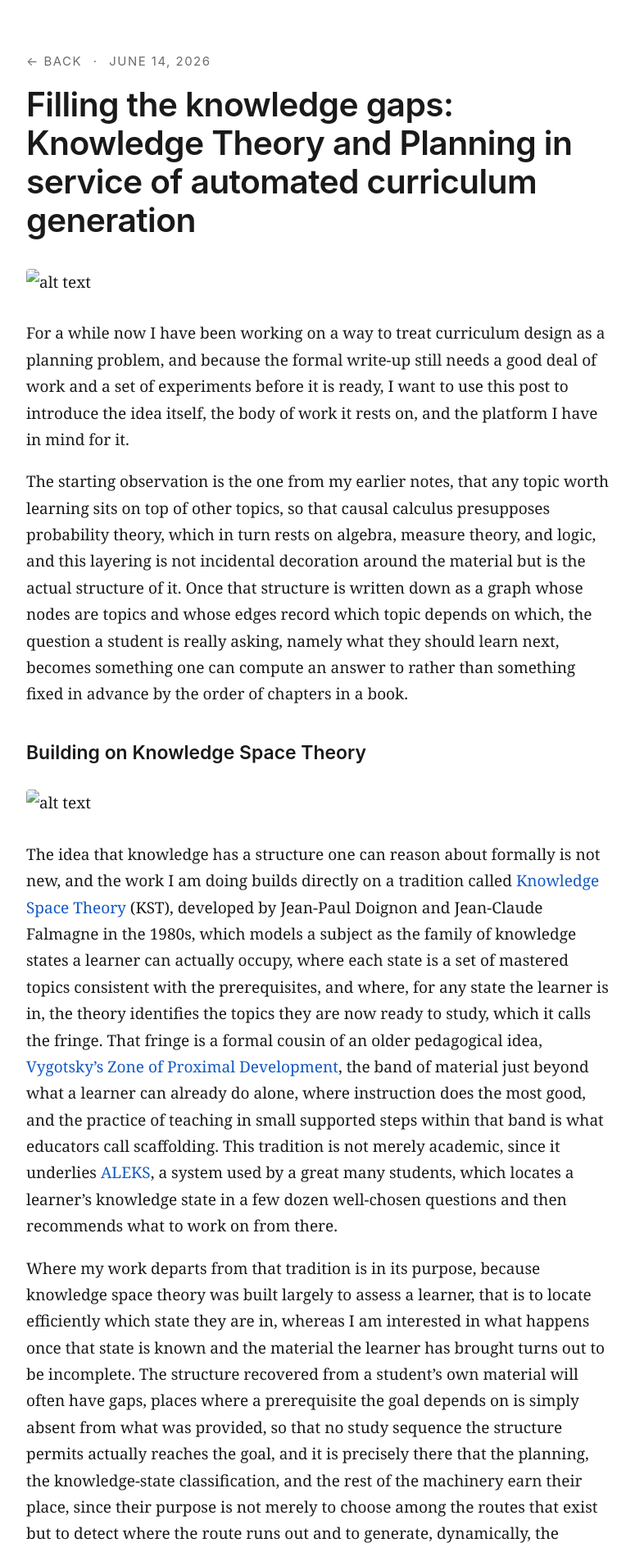
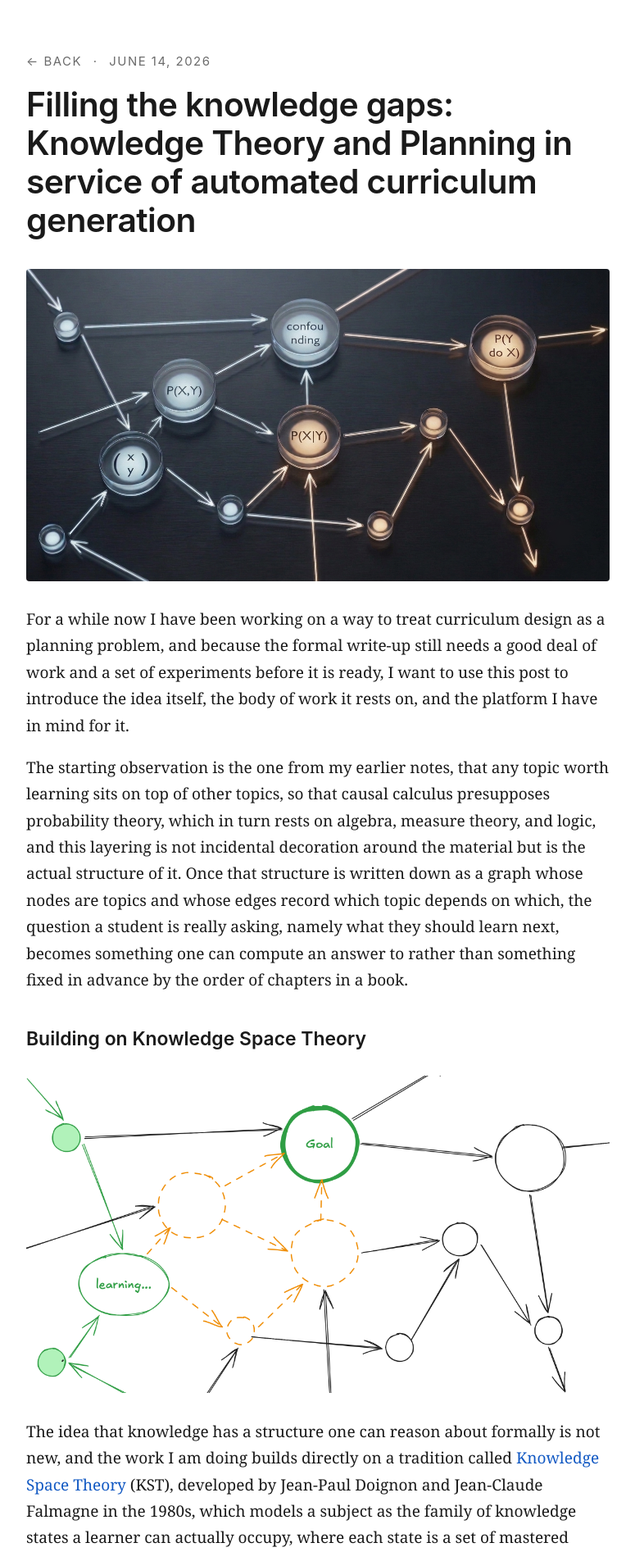
Before and after one commit to paksas/paksas.github.io, a Jekyll site: the page built from _posts/2026-06-14-filling-the-knowledge-gaps.md, in a window 1280 px wide. Shown: the top 1893 px of the page at 82% size, without its empty margins (252-1027 px from the left). Built offline with Jekyll 4.4.1, drawn with Linux system fonts in a browser that asks for light colours; our own code applies the rules of GitHub Pages for plain Markdown files.

Commit message:
fix image paths

```diff
--- a/_posts/2026-06-14-filling-the-knowledge-gaps.md
+++ b/_posts/2026-06-14-filling-the-knowledge-gaps.md
@@ -7,7 +7,7 @@ mathjax: false
 original_url: https://piotrtrochim.substack.com/p/filling-the-knowledge-gaps
 ---
 
-![alt text](../_images/2026-06-14-filling-the-knowledge-gaps/title.png)
+![alt text](https://github.com/paksas/paksas.github.io/raw/master/_images/2026-06-14-filling-the-knowledge-gaps/title.png)
 
 For a while now I have been working on a way to treat curriculum design as a planning problem, and because the formal write-up still needs a good deal of work and a set of experiments before it is ready, I want to use this post to introduce the idea itself, the body of work it rests on, and the platform I have in mind for it.
 
@@ -15,13 +15,13 @@ The starting observation is the one from my earlier notes, that any topic worth
 
 ## Building on Knowledge Space Theory
 
-![alt text](../_images/2026-06-14-filling-the-knowledge-gaps/learning-progress.png)
+![alt text](https://github.com/paksas/paksas.github.io/raw/master/_images/2026-06-14-filling-the-knowledge-gaps/learning-progress.png)
 
 The idea that knowledge has a structure one can reason about formally is not new, and the work I am doing builds directly on a tradition called [Knowledge Space Theory](https://doi.org/10.1016/S0020-7373%2885%2980031-6) (KST), developed by Jean-Paul Doignon and Jean-Claude Falmagne in the 1980s, which models a subject as the family of knowledge states a learner can actually occupy, where each state is a set of mastered topics consistent with the prerequisites, and where, for any state the learner is in, the theory identifies the topics they are now ready to study, which it calls the fringe. That fringe is a formal cousin of an older pedagogical idea, [Vygotsky's Zone of Proximal Development](https://en.wikipedia.org/wiki/Zone_of_proximal_development), the band of material just beyond what a learner can already do alone, where instruction does the most good, and the practice of teaching in small supported steps within that band is what educators call scaffolding. This tradition is not merely academic, since it underlies [ALEKS](https://www.aleks.com), a system used by a great many students, which locates a learner's knowledge state in a few dozen well-chosen questions and then recommends what to work on from there.
 
 Where my work departs from that tradition is in its purpose, because knowledge space theory was built largely to assess a learner, that is to locate efficiently which state they are in, whereas I am interested in what happens once that state is known and the material the learner has brought turns out to be incomplete. The structure recovered from a student's own material will often have gaps, places where a prerequisite the goal depends on is simply absent from what was provided, so that no study sequence the structure permits actually reaches the goal, and it is precisely there that the planning, the knowledge-state classification, and the rest of the machinery earn their place, since their purpose is not merely to choose among the routes that exist but to detect where the route runs out and to generate, dynamically, the curriculum that bridges the missing span. The ground truth the learner provides becomes the anchor the platform abseils from, the fixed point around which it builds a bridge across the gap, drawing the contents it needs from other sources to close it. That shift turns a map of which states are reachable into an active plan that says, from wherever the learner happens to be, which single step brings the goal closest, and that builds the step itself when the material does not already contain it.
 
-![alt text](../_images/2026-06-14-filling-the-knowledge-gaps/bridge.png)
+![alt text](https://github.com/paksas/paksas.github.io/raw/master/_images/2026-06-14-filling-the-knowledge-gaps/bridge.png)
 
 To make that bridging precise rather than a matter of intuition, I want to place a measure over the latent space in which the topics are embedded, one that quantifies how far apart two nodes lie, and my hypothesis is that the distance between the material on either side of a gap is what governs how much has to be built to span it. I expect a small gap to be closed by a single intermediate step, whereas a wide one, where the prerequisite the learner is missing sits far from anything they already hold, would have to be filled with a whole chain of generated nodes, each of them a little out of the distribution of the original material, before the goal comes within reach. The aim throughout is to keep the steps small, bridging even a wide gap not with one implausible leap but with a sequence of short and individually masterable moves, because the more distant the endpoints the more new material the system must generate to connect them, and material generated far out of distribution is precisely the material a learner is least equipped to absorb.
 
```
Also changed, not shown: _posts/2026-06-06-push-ahead-or-pivot.md (+1 -1 lines), _posts/2026-06-06-the-door-i-kept-finding-locked.md (+1 -1 lines).
